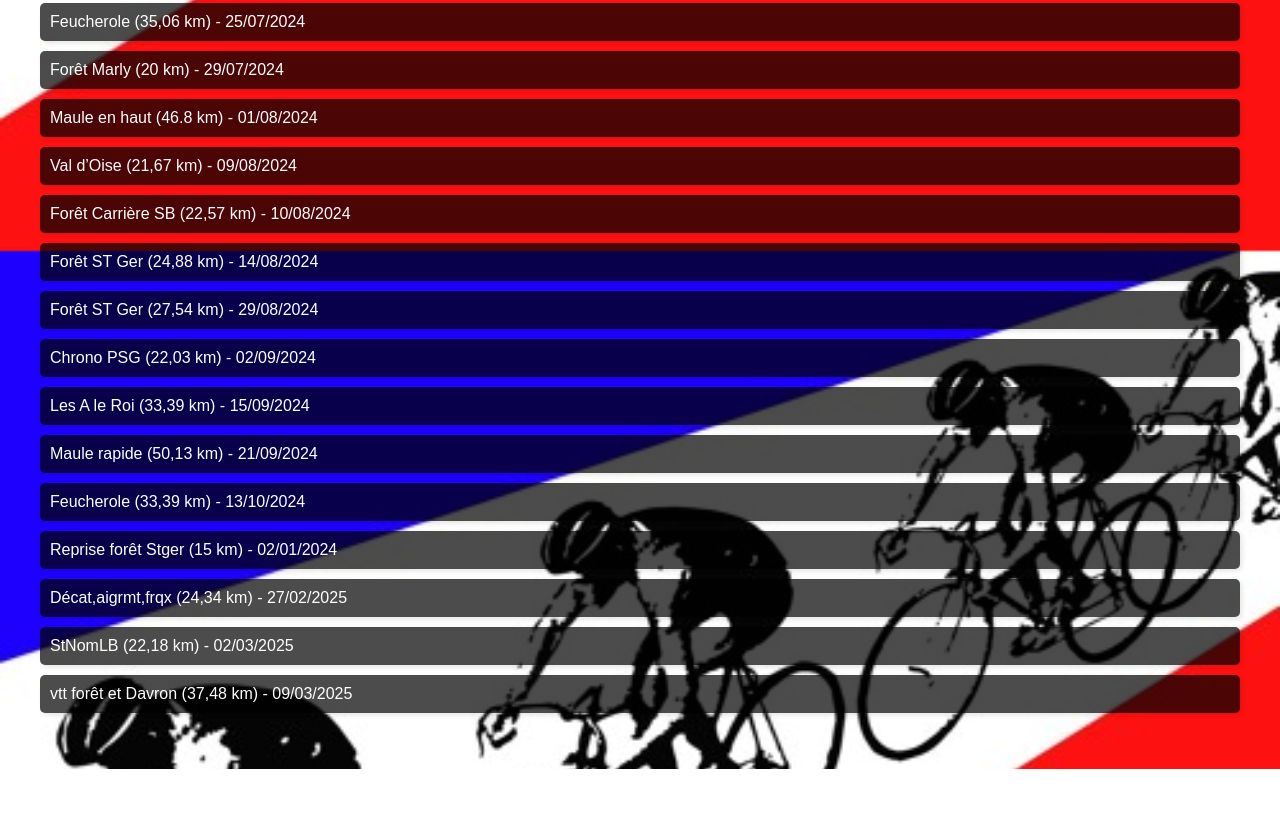
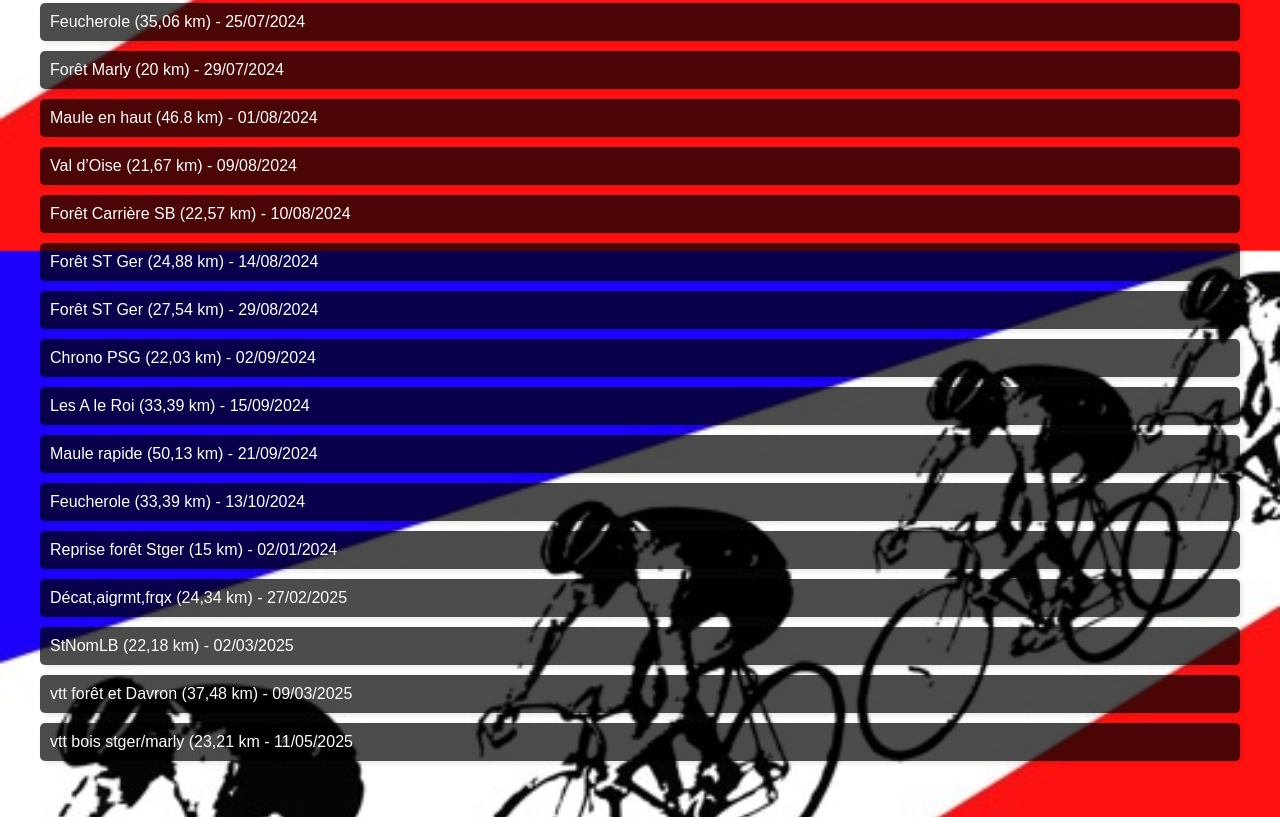
Before and after one commit to Bobyoufu/Pedalos, a plain HTML site: page index.html in a window 1280 px wide. Shown: the part 1029-1846 px from the top of the page. Before the commit the page ends 1798 px from the top, so only its background shows below. Drawn offline with Linux system fonts and the light colour scheme.

Commit message:
Update index.html

```diff
--- a/index.html
+++ b/index.html
@@ -66,6 +66,7 @@
         <li>Décat,aigrmt,frqx (24,34 km) - 27/02/2025</li>
         <li>StNomLB (22,18 km) - 02/03/2025</li>
         <li>vtt forêt et Davron (37,48 km) - 09/03/2025</li>
+        <li>vtt bois stger/marly (23,21 km - 11/05/2025</li>
     </ul>
 </body>
 </html>
```
